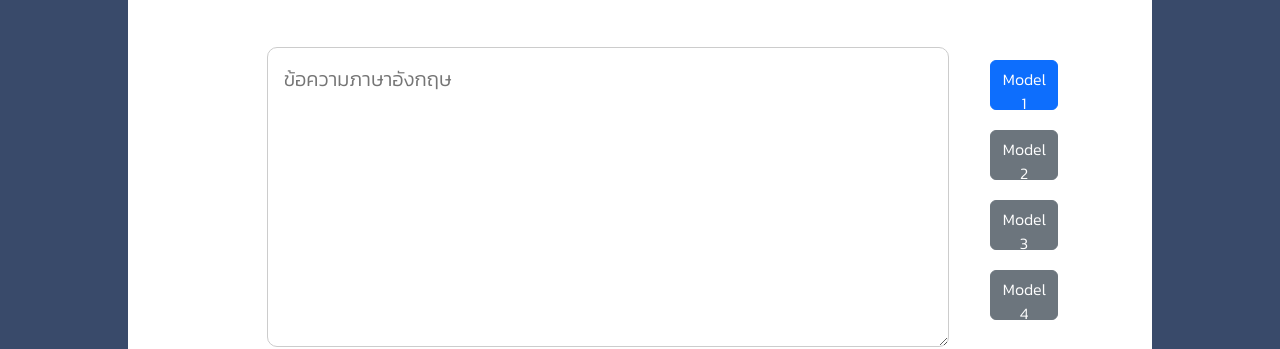
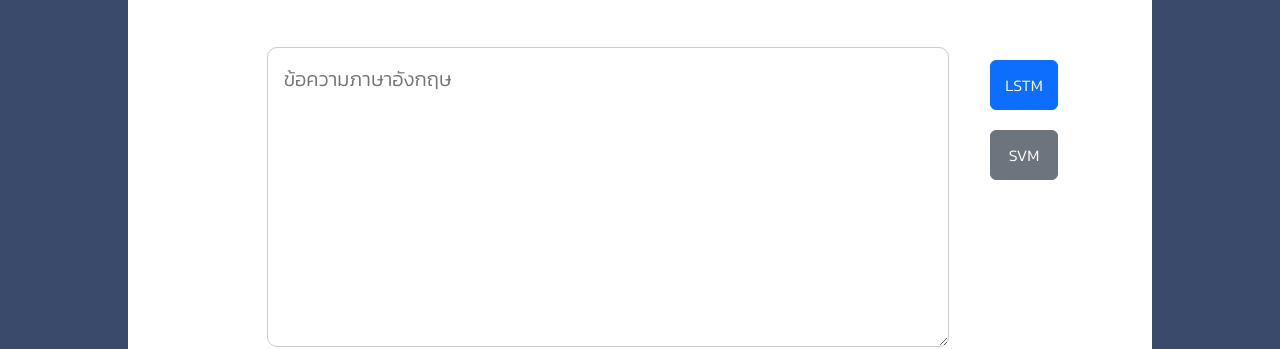
Before and after one commit to Kumnoob/Human-Identification-from-Text-Messages, a React (Create React App) app in the folder Front-end/front-end/: page /search in a window 1280 px wide. Shown: the part 209-558 px from the top of the page. Built offline with nearby package versions, Linux system fonts and the light colour scheme; no server answers.

Commit message:
fix front-end

```diff
--- a/Front-end/front-end/src/components/ExampleModal.js
+++ b/Front-end/front-end/src/components/ExampleModal.js
@@ -16,6 +16,11 @@ export default function ExampleModal() {
     event.preventDefault();
     setmodal(!modal);
     toggle.bind();
+    if(modal === false)
+    {
+      fetchAuthor();
+    }
+
   };
 
   const [data, setData] = useState([]);
@@ -28,17 +33,14 @@ export default function ExampleModal() {
   };
 
   //fetch all authors
-  useEffect(() => {
   const fetchAuthor = () => {
-      fetch("http://3.92.179.53/example", {
+    fetch("http://127.0.0.1:5000/example", {
       method: "GET",
     })
       .then((response) => response.json())
       .then((data) => AuthorDisplay(data))
       .catch((error) => console.error(error));
   };
-    fetchAuthor();
-  }, []);
 
   return (
     <div>
--- a/Front-end/front-end/src/components/HomePage.js
+++ b/Front-end/front-end/src/components/HomePage.js
@@ -17,7 +17,7 @@ export default function HomePage() {
   //fetch all authors
   useEffect(() => {
     const fetchAuthor = () => {
-      fetch("http://3.92.179.53/preview", {
+      fetch("http://127.0.0.1:5000/preview", {
         method: "GET",
       })
         .then((response) => response.json())
--- a/Front-end/front-end/src/components/OrganizerPage.js
+++ b/Front-end/front-end/src/components/OrganizerPage.js
@@ -32,7 +32,7 @@ export default function OrganizerPage() {
       <Row>
         <Col md={6} sm={12}>
           <img
-            src={`http://3.92.179.53/organizer/${62010604}`}
+            src={`http://127.0.0.1:5000/organizer/${62010604}`}
             alt="image"
             style={{ width: "20vw", height: "20vw", borderRadius:"20px", boxShadow: "5px 10px 20px 0px #394A6A" }}
           />
@@ -40,7 +40,7 @@ export default function OrganizerPage() {
         </Col>
         <Col md={6} sm={12}>
           <img
-            src={`http://3.92.179.53/organizer/${62010785}`}
+            src={`http://127.0.0.1:5000/organizer/${62010785}`}
             alt="image"
             style={{ width: "15vw", height: "20vw", borderRadius:"20px", boxShadow: "5px 10px 20px 0px #394A6A" }}
           />
--- a/Front-end/front-end/src/components/SearchPage.js
+++ b/Front-end/front-end/src/components/SearchPage.js
@@ -149,8 +149,9 @@ export default function SearchPage() {
 
   // ส่งค่าไปที่ back-end(flask) และประมวณผลส่งข้อมูลกลับมา
   const handleSubmit = (event) => {
+    setIsLoading(true);
     event.preventDefault();
-    fetch("http://3.92.179.53/search", {
+    fetch("http://127.0.0.1:5000/search", {
       method: "POST",
       headers: {
         "Content-Type": "application/json",
@@ -316,7 +317,7 @@ export default function SearchPage() {
                     value={"Model1"}
                     onClick={(e) => handleModel1ButtonClick(e, "value")}
                   >
-                    Model 1
+                    LSTM
                   </Button>
                 </Row>
                 <Row style={{ marginTop: "20px" }}>
@@ -326,10 +327,10 @@ export default function SearchPage() {
                     value={"Model2"}
                     onClick={(e) => handleModel2ButtonClick(e, "value")}
                   >
-                    Model 2
+                    SVM
                   </Button>
                 </Row>
-                <Row style={{ marginTop: "20px" }}>
+                {/* <Row style={{ marginTop: "20px" }}>
                   <Button
                     color={model3Button ? "primary" : "secondary"}
                     style={{ width: "80%", height: "50px", margin: "0 auto" }}
@@ -348,7 +349,7 @@ export default function SearchPage() {
                   >
                     Model 4
                   </Button>
-                </Row>
+                </Row> */}
               </Col>
               <Col xl={1} lg={1} md={1} sm={1}></Col>
             </Row>
```
Lines whose indentation alone changed are shown as unchanged.
